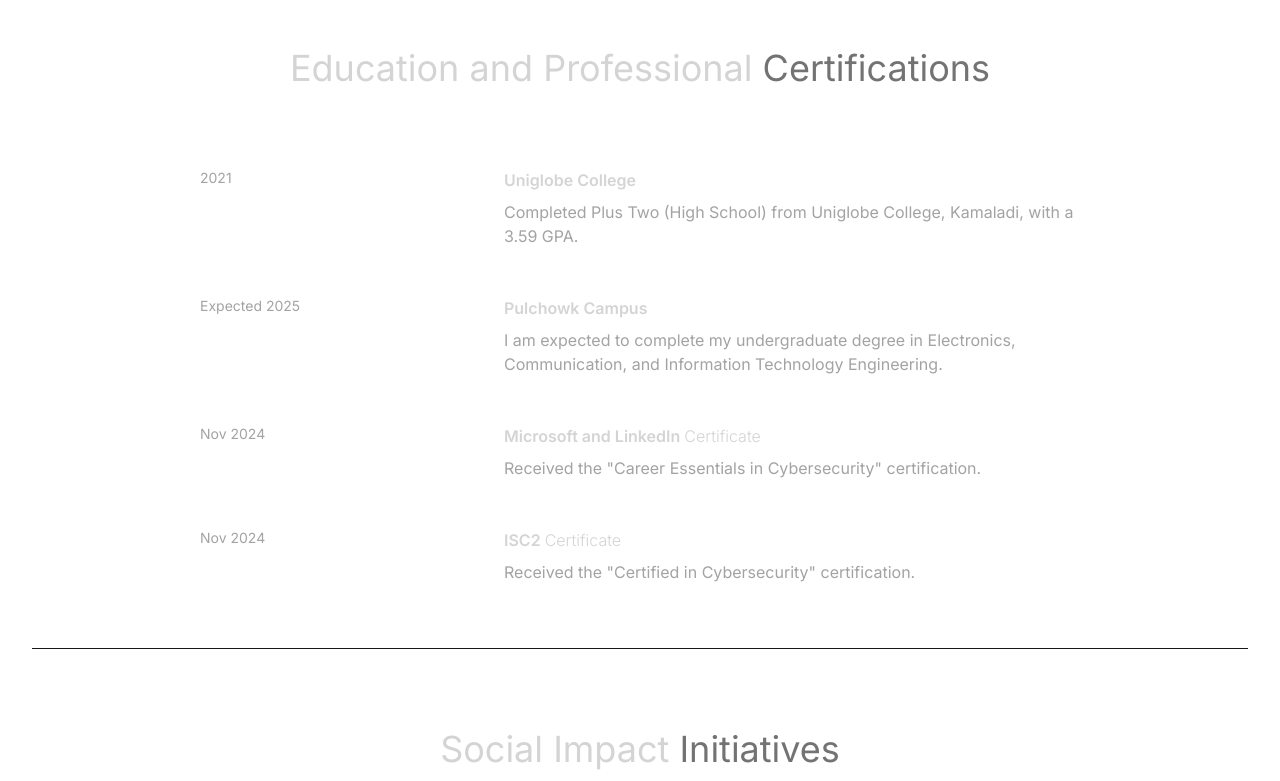
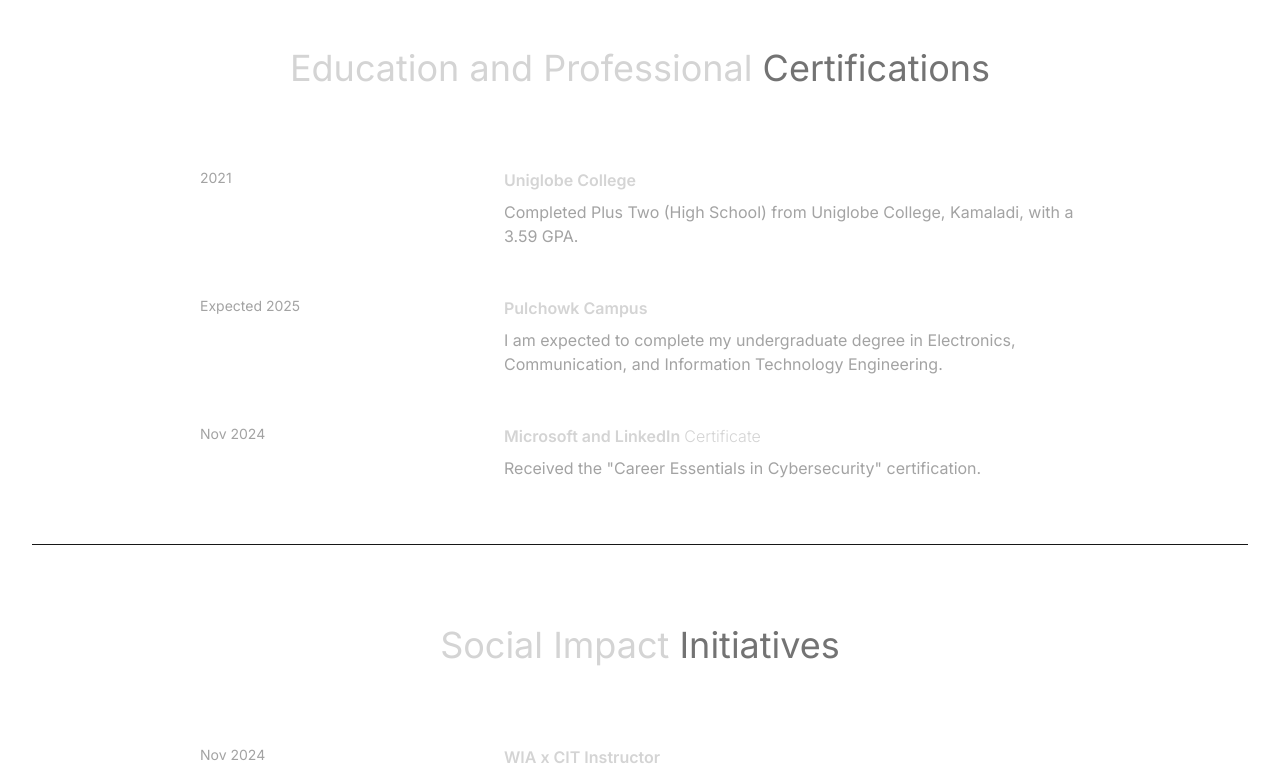
Before and after one commit to Aavash1738/Portfolio_website, a React (Vite) app: page / in a window 1280 px wide. Shown: the part 2259-3040 px from the top of the page. Built offline with nearby package versions, Linux system fonts and the light colour scheme.

Commit message:
Removed ISC2 from certifications.

```diff
--- a/src/components/Technologies.jsx
+++ b/src/components/Technologies.jsx
@@ -31,7 +31,7 @@ const Technologies = () => {
           className="rounded-2xl border-4 border-neutral-800 p-4"
         >
           <RiReactjsLine
-            title="React"
+            title="React."
             className="text-7xl text-cyan-400"
           ></RiReactjsLine>
         </motion.div>
@@ -43,7 +43,7 @@ const Technologies = () => {
           className="rounded-2xl border-4 border-neutral-800 p-4"
         >
           <RiTailwindCssFill
-            title="Tailwind"
+            title="Tailwind CSS."
             className="text-7xl text-blue-500"
           ></RiTailwindCssFill>
         </motion.div>
@@ -55,7 +55,7 @@ const Technologies = () => {
           className="rounded-2xl border-4 border-neutral-800 p-4"
         >
           <FaBootstrap
-            title="Bootstrap"
+            title="Bootstrap."
             className="text-7xl text-purple-700"
           ></FaBootstrap>
         </motion.div>
@@ -67,7 +67,7 @@ const Technologies = () => {
           className="rounded-2xl border-4 border-neutral-800 p-4"
         >
           <TbBrandFramerMotion
-            title="Framer Motion"
+            title="Framer Motion."
             className="text-7xl text-blue-900"
           ></TbBrandFramerMotion>
         </motion.div>
@@ -79,7 +79,7 @@ const Technologies = () => {
           className="rounded-2xl border-4 border-neutral-800 p-4"
         >
           <SiTensorflow
-            title="TensorFlow"
+            title="TensorFlow."
             className="text-7xl text-[#FF6F00]"
           ></SiTensorflow>
         </motion.div>
@@ -91,7 +91,7 @@ const Technologies = () => {
           className="rounded-2xl border-4 border-neutral-800 p-4"
         >
           <SiJupyter
-            title="Jupyter"
+            title="Jupyter Notebook."
             className="text-7xl text-[#FF5500]"
           ></SiJupyter>
         </motion.div>
--- a/src/constants/index.js
+++ b/src/constants/index.js
@@ -35,12 +35,12 @@ export const EDUCATION = [
     description: `Received the "Career Essentials in Cybersecurity" certification.`,
     certification: true,
   },
-  {
-    year: "Nov 2024",
-    institute: "ISC2",
-    description: `Received the "Certified in Cybersecurity" certification.`,
-    certification: true,
-  },
+  // {
+  //   year: "Nov 2024",
+  //   institute: "ISC2",
+  //   description: `Received the "Certified in Cybersecurity" certification.`,
+  //   certification: true,
+  // },
 ];
 
 export const COMMUNITY = [
```
